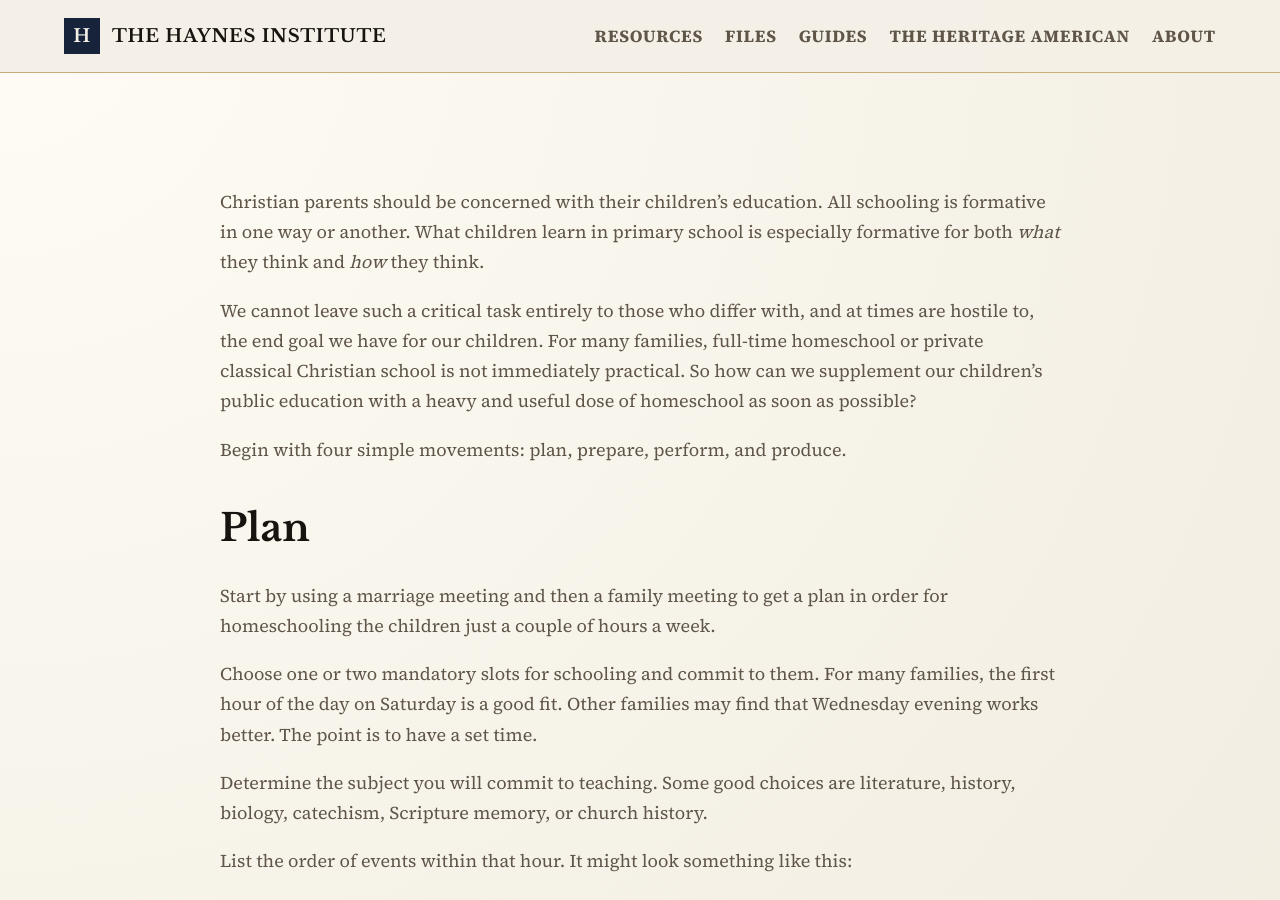
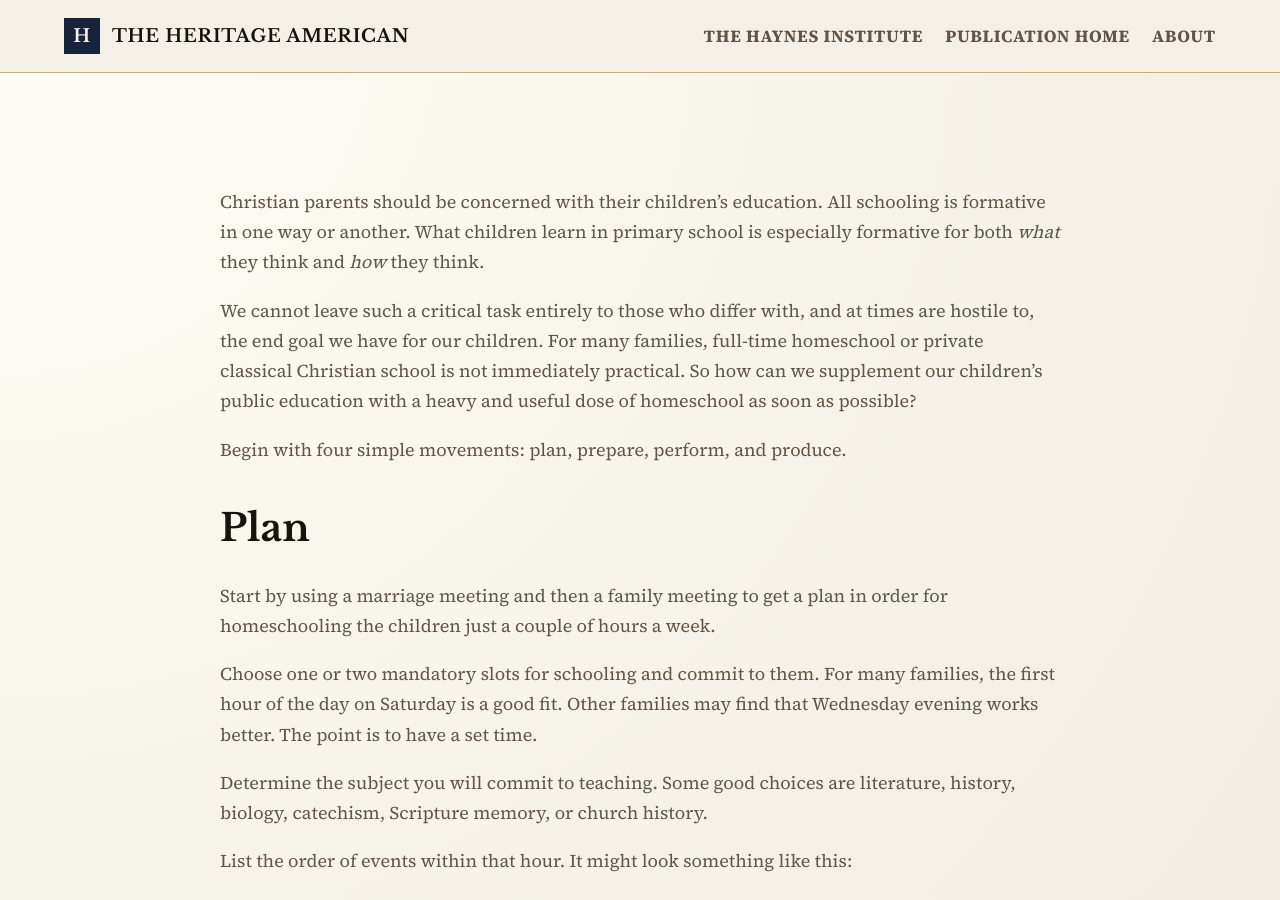
Before and after one commit to devguykyle/haynes-institute, a Jekyll site: the page built from _heritage/how-to-do-supplemental-homeschooling.md, in a window 1280 px wide and 900 px high. Built offline with Jekyll 4.4.1, drawn with Linux system fonts in a browser that asks for light colours.

Commit message:
update 11 things article

```diff
--- a/_layouts/default.html
+++ b/_layouts/default.html
@@ -11,16 +11,26 @@
   </head>
   <body class="{{ page.body_class }}">
     <header class="site-header">
-      <a class="brand" href="{{ '/' | relative_url }}">
+      {% assign is_heritage_article = false %}
+      {% if page.collection == "heritage" %}
+        {% assign is_heritage_article = true %}
+      {% endif %}
+      <a class="brand" href="{% if is_heritage_article %}{{ '/heritage-american/' | relative_url }}{% else %}{{ '/' | relative_url }}{% endif %}">
         <span class="brand__mark">H</span>
-        <span>The Haynes Institute</span>
+        <span>{% if is_heritage_article %}The Heritage American{% else %}The Haynes Institute{% endif %}</span>
       </a>
       <nav class="site-nav" aria-label="Primary navigation">
-        <a href="{{ '/resources/' | relative_url }}">Resources</a>
-        <a href="{{ '/files/' | relative_url }}">Files</a>
-        <a href="{{ '/guides/' | relative_url }}">Guides</a>
-        <a href="{{ '/heritage-american/' | relative_url }}">The Heritage American</a>
-        <a href="{{ '/about/' | relative_url }}">About</a>
+        {% if is_heritage_article %}
+          <a href="{{ '/' | relative_url }}">The Haynes Institute</a>
+          <a href="{{ '/heritage-american/' | relative_url }}">Publication Home</a>
+          <a href="{{ '/about/' | relative_url }}">About</a>
+        {% else %}
+          <a href="{{ '/resources/' | relative_url }}">Resources</a>
+          <a href="{{ '/files/' | relative_url }}">Files</a>
+          <a href="{{ '/guides/' | relative_url }}">Guides</a>
+          <a href="{{ '/heritage-american/' | relative_url }}">The Heritage American</a>
+          <a href="{{ '/about/' | relative_url }}">About</a>
+        {% endif %}
       </nav>
     </header>
     <main class="site-main">
```
